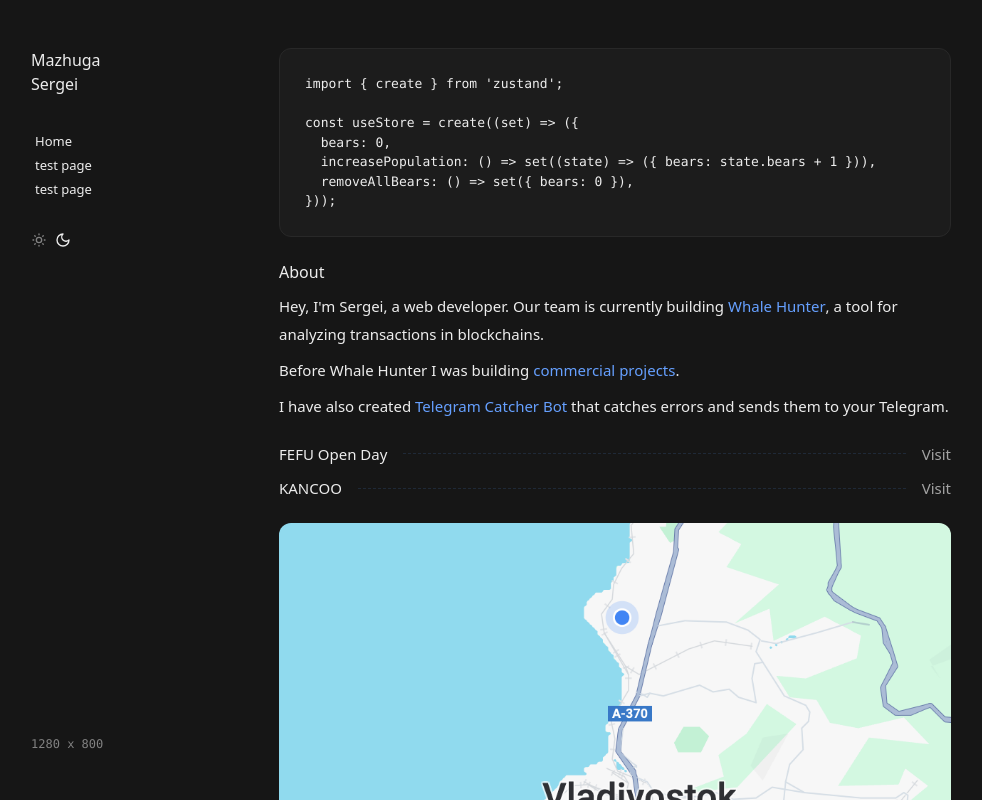
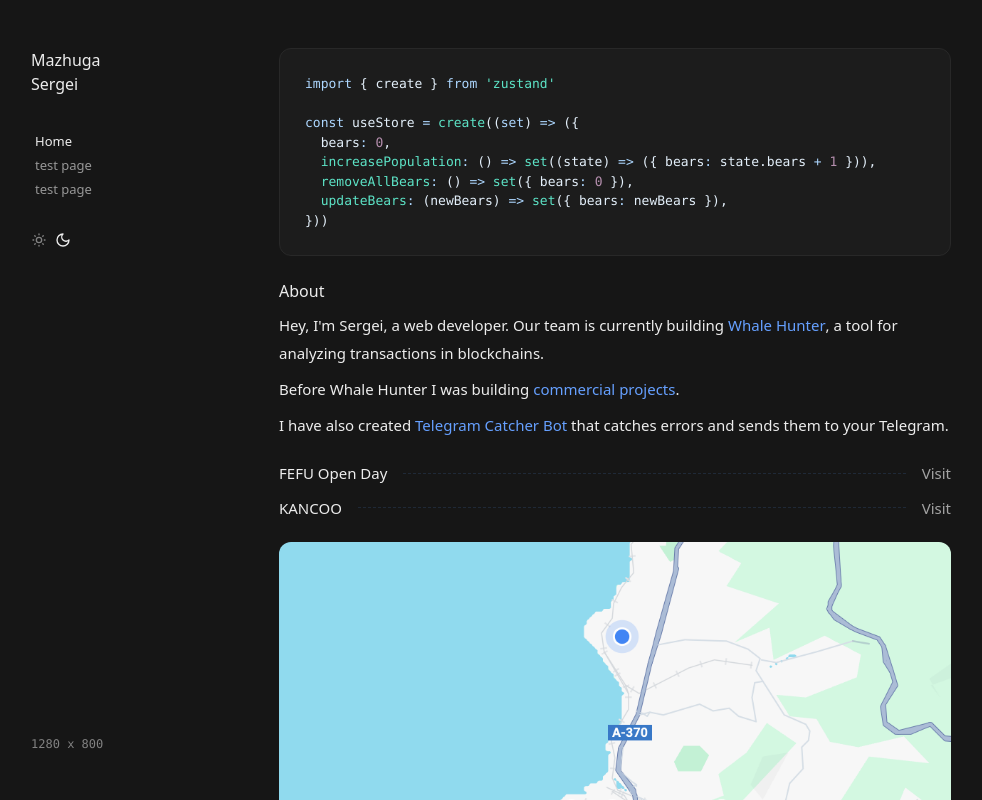
Before and after one commit to mazhugasergei/sergOS, a Next.js app: page / in a window 1280 px wide. Shown: the top 800 px of the page, without its empty margins (25-1007 px from the left). Built offline with nearby package versions, Linux system fonts and the light colour scheme.

Commit message:
add copy to clipboard

```diff
--- a/app/page.tsx
+++ b/app/page.tsx
@@ -2,19 +2,24 @@ import CodeBlock from "@/components/CodeBlock"
 import CustomImage from "@/components/CustomImage"
 import ExternalLink from "@/components/ExternalLink"
 import Link from "next/link"
+import Prism from "prismjs"
 
 export default function Home() {
   const paragraphStyles = "text-[0.9375rem] leading-[1.75rem]"
 
   return (
     <div className="flex flex-col gap-[1.4375rem]">
-      <CodeBlock>{`import { create } from 'zustand';
+      <CodeBlock
+        code={`import { create } from 'zustand'
 
 const useStore = create((set) => ({
   bears: 0,
   increasePopulation: () => set((state) => ({ bears: state.bears + 1 })),
   removeAllBears: () => set({ bears: 0 }),
-}));`}</CodeBlock>
+  updateBears: (newBears) => set({ bears: newBears }),
+}))`}
+        language="javascript"
+      />
 
       {/* about */}
       <section className="flex flex-col gap-2">
--- /dev/null
+++ b/app/styles/prism.css
@@ -0,0 +1,44 @@
+code[class*="language-"],
+pre[class*="language-"] {
+  color: #e4f0fb;
+}
+
+.token.comment,
+.token.prolog,
+.token.doctype,
+.token.cdata {
+  color: #636f88;
+}
+
+.token.number {
+  color: #b48ead;
+}
+
+.token.selector,
+.token.attr-name,
+.token.string,
+.token.char,
+.token.builtin,
+.token.inserted,
+.token.atrule,
+.token.attr-value,
+.token.function,
+.token.class-name {
+  color: #5de4c7;
+}
+
+.token.boolean,
+.token.operator,
+.token.entity,
+.token.url,
+.language-css .token.string,
+.style .token.string,
+.token.variable,
+.token.keyword {
+  color: #add7ff;
+}
+
+.token.regex,
+.token.important {
+  color: #ebcb8b;
+}
--- a/components/CodeBlock.tsx
+++ b/components/CodeBlock.tsx
@@ -1,7 +1,46 @@
-export default function CodeBlock({ children }: { children: React.ReactNode }) {
+"use client"
+
+import { useEffect, useRef, useState } from "react"
+import Prism from "prismjs"
+import "@/app/styles/prism.css"
+import { Check, Copy } from "lucide-react"
+
+const CodeBlock = ({ code, language }: { code: string; language: string }) => {
+  const ref = useRef<HTMLElement>(null)
+  const [copied, setCopied] = useState(false)
+
+  useEffect(() => {
+    if (ref.current) Prism.highlightElement(ref.current)
+  }, [code, language])
+
+  useEffect(() => {
+    if (copied) {
+      setTimeout(() => {
+        setCopied(false)
+      }, 1000)
+    }
+  }, [copied])
+
   return (
-    <pre className="overflow-x-auto text-[0.8125rem] leading-[1.5] bg-[#1C1C1C] border-[0.0625rem] border-[#282828] rounded-[.75rem] p-[1.5625rem]">
-      <code>{children}</code>
+    <pre
+      tabIndex={-1}
+      className={`group/codeblock overflow-x-auto relative text-[0.8125rem] leading-[1.5] bg-[#252B37] dark:bg-[#1c1c1c] dark:border border-[#282828] rounded-[.75rem] p-[1.5625rem] language-${language}`}
+    >
+      <button
+        onClick={() => {
+          navigator.clipboard.writeText(code)
+          setCopied(true)
+        }}
+        className="group/button transition opacity-0 group-hover/codeblock:opacity-100 absolute top-4 right-4 bg-[#000]/10 hover:bg-[#000]/20 rounded-lg border border-[#282828] p-3"
+      >
+        <Copy size={14} className={`transition ${copied ? "opacity-0" : "opacity-60 group-hover/button:opacity-90"}`} />
+        <Check size={14} className={`transition opacity-${copied ? "90" : "0"} -mt-[0.875rem] `} />
+      </button>
+      <code ref={ref} className={`language-${language}`}>
+        {code}
+      </code>
     </pre>
   )
 }
+
+export default CodeBlock
--- a/components/CustomImage.tsx
+++ b/components/CustomImage.tsx
@@ -16,9 +16,7 @@ export default function CustomImage({
       {...{ src, alt }}
       width={1000}
       height={1000}
-      className={`w-full rounded-[.75rem] pointer-events-none ${
-        border ? "border-[0.0625rem] border-[#282828]" : ""
-      } ${className}`}
+      className={`w-full rounded-[.75rem] pointer-events-none ${border ? "border border-[#282828]" : ""} ${className}`}
     />
   )
 }
--- a/package.json
+++ b/package.json
@@ -15,6 +15,8 @@
     "lucide-react": "^0.381.0",
     "next": "14.2.3",
     "next-themes": "^0.3.0",
+    "prism-react-renderer": "^2.3.1",
+    "prismjs": "^1.29.0",
     "react": "^18",
     "react-dom": "^18",
     "react-icons": "^5.2.0",
```
Also changed, not shown: 1 other file (tests, documents, lock files or other folders).
